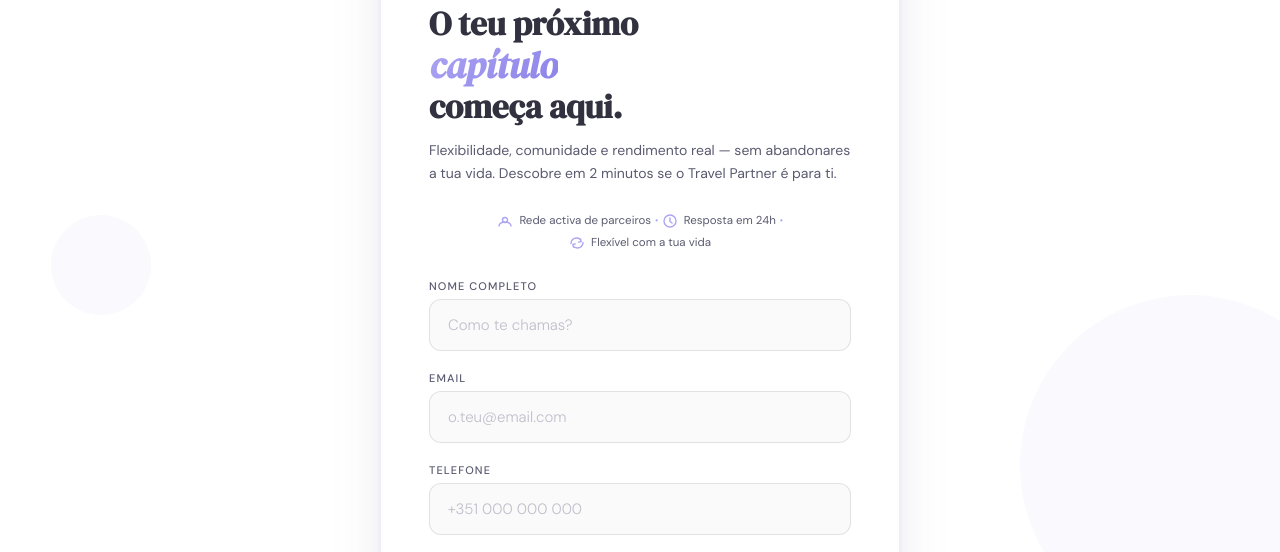
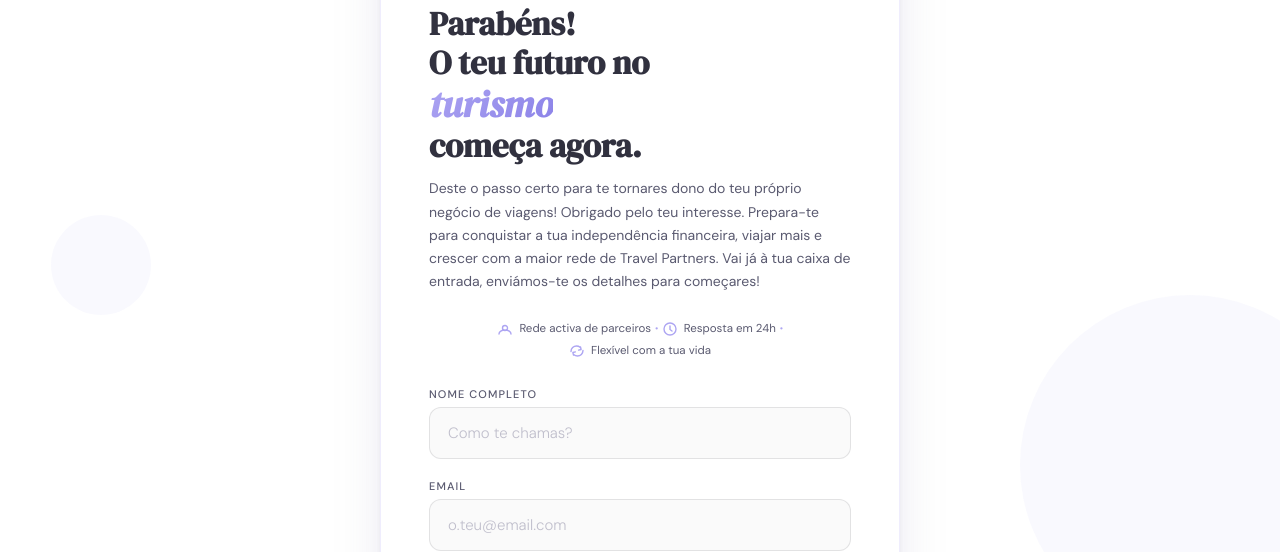
Before and after one commit to Caheme37/travel-partner, a plain HTML site: page index.html in a window 1280 px wide. Shown: the part 245-797 px from the top of the page. Drawn offline with Linux system fonts and the light colour scheme.

Commit message:
Update index.html

```diff
--- a/index.html
+++ b/index.html
@@ -351,12 +351,13 @@
 
     <div class="headline-eyebrow">Programa Travel Partner</div>
     <h1>
-      O teu próximo<br>
-      <span class="highlight-word">capítulo</span><br>
-      começa aqui.
+      Parabéns!<br>
+      O teu futuro no<br>
+      <span class="highlight-word">turismo</span><br>
+      começa agora.
     </h1>
     <p class="headline-sub">
-      Flexibilidade, comunidade e rendimento real — sem abandonares a tua vida. Descobre em 2 minutos se o Travel Partner é para ti.
+      Deste o passo certo para te tornares dono do teu próprio negócio de viagens! Obrigado pelo teu interesse. Prepara-te para conquistar a tua independência financeira, viajar mais e crescer com a maior rede de Travel Partners. Vai já à tua caixa de entrada, enviámos-te os detalhes para começares!
     </p>
 
     <div class="badges-row">
```
